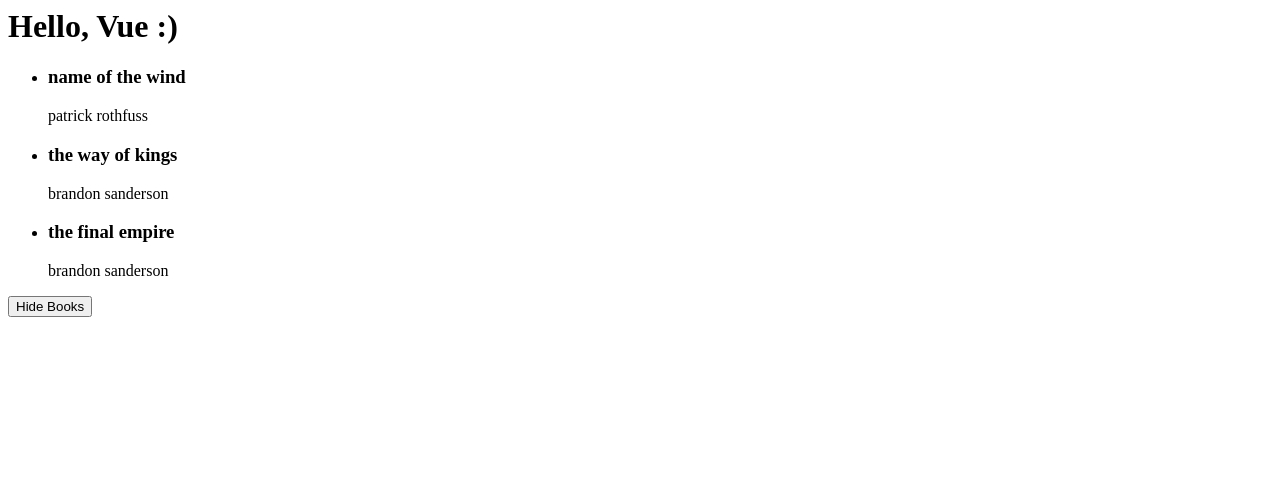
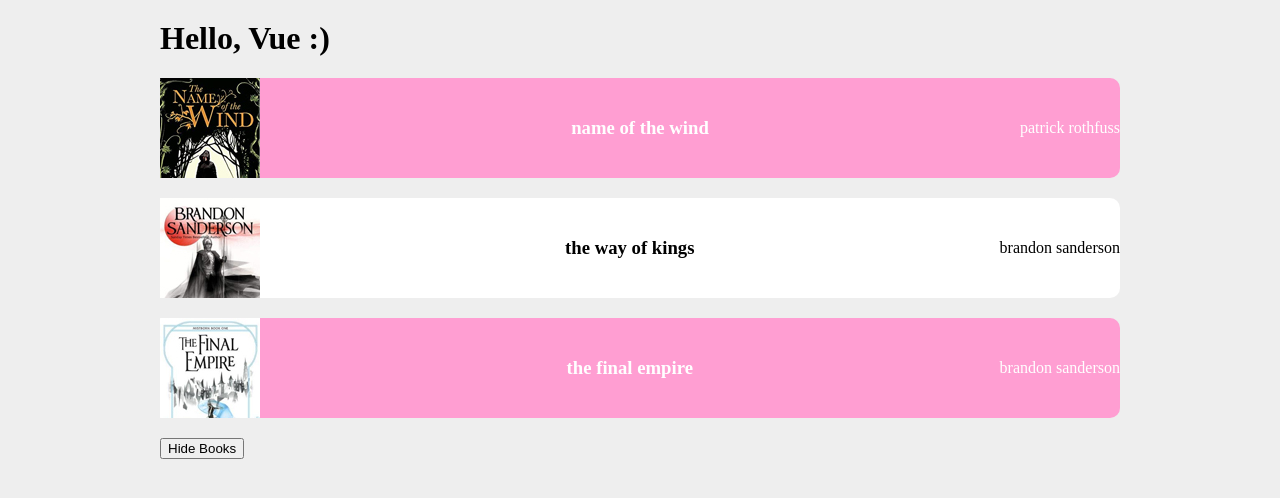
Before and after one commit to elizamthomas1994/learning_Vue_js, a plain HTML site: page index.html in a window 1280 px wide. Drawn offline with nearby package versions, Linux system fonts and the light colour scheme.

Commit message:
Implemented dynamic class to show favourite books, and added design elements to show favourite books in the browser

```diff
--- a/app.js
+++ b/app.js
@@ -3,9 +3,9 @@ const app = Vue.createApp({
     return {
       showBooks: true,
       books: [
-        { title: 'name of the wind', author: 'patrick rothfuss' },
-        { title: 'the way of kings', author: 'brandon sanderson' },
-        { title: 'the final empire', author: 'brandon sanderson' },
+        { title: 'name of the wind', author: 'patrick rothfuss', img: 'images/1.jpeg', isFav: true },
+        { title: 'the way of kings', author: 'brandon sanderson', img: 'images/2.jpeg', isFav: false },
+        { title: 'the final empire', author: 'brandon sanderson', img: 'images/3.jpeg', isFav: true },
       ]
     }
   },
--- a/index.html
+++ b/index.html
@@ -5,13 +5,27 @@
     <title>Learning Vue.js</title>
     <script src="https://unpkg.com/vue@3.0.2"></script>
     <style>
-      .box {
-        padding: 100px 0;
-        width: 400px;
-        text-align: center;
-        background: #ddd;
-        margin: 20px;
-        display: inline-block;
+      body {
+        background: #eee;
+        max-width: 960px;
+        margin: 20px auto;
+      }
+      p, h3, ul {
+        margin: 0;
+        padding: 0;
+      }
+      li {
+        list-style-type: none;
+        background: #fff;
+        margin: 20px auto;
+        border-radius: 10px;
+        display: flex;
+        align-items: center;
+        justify-content: space-between;
+      }
+      li.fav {
+        background: #ff9ed2;
+        color: white;
       }
     </style>
   </head>
@@ -20,9 +34,12 @@
     <h1>Hello, Vue :)</h1>
 
     <div id="app">
+      <!-- attribute binding -->
+
       <div v-if="showBooks">
         <ul>
-          <li v-for="book in books">
+          <li v-for="book in books" :class="{ fav: book.isFav }">
+            <img :src="book.img" :alt="book.title">
             <h3>{{ book.title }}</h3>
             <p>{{ book.author }}</p>
           </li>
```
Also changed, not shown: images/1.jpeg (added), images/2.jpeg (added), images/3.jpeg (added).
